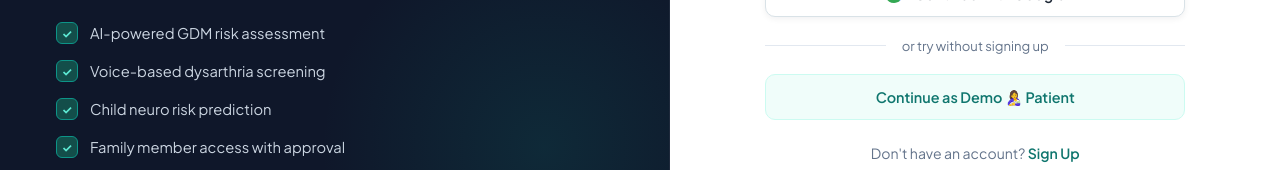
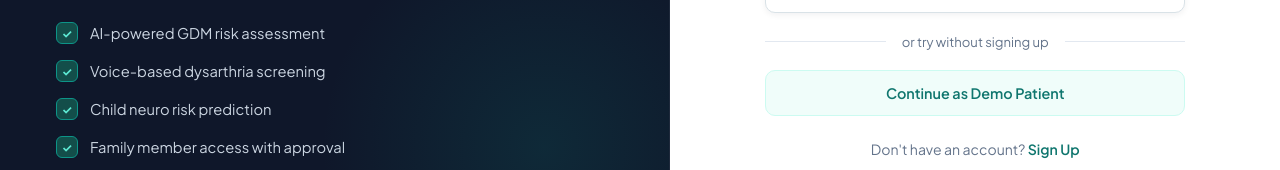
Before and after one commit to kaverikumari/sparsha.ai, a React (Vite) app: page / in a window 1280 px wide. Both pictures are taken after a click on the button "Log In". Shown: the part 578-748 px from the top of the page. Built offline with nearby package versions, Linux system fonts and the light colour scheme; no server answers.

Commit message:
Remove icons from role definitions in LoginPage
Removed icons from role definitions in LoginPage.

```diff
--- a/src/pages/Loginpage.jsx
+++ b/src/pages/Loginpage.jsx
@@ -4,10 +4,10 @@ import LoadingScreen from "../components/LoadingScreen";
 import "./Loginpage.css";
 
 const ROLES = [
-  { id: "patient", label: "Patient",       icon: "🤱" },
-  { id: "doctor",  label: "Doctor",        icon: "👨‍⚕️" },
-  { id: "admin",   label: "Admin",         icon: "🛡️" },
-  { id: "family",  label: "Family Member", icon: "👨‍👩‍👧" },
+  { id: "patient", label: "Patient",   },
+  { id: "doctor",  label: "Doctor",  },
+  { id: "admin",   label: "Admin",  },
+  { id: "family",  label: "Family Member" },
 ];
 
 export default function LoginPage({ navigate, onDemo }) {
```
